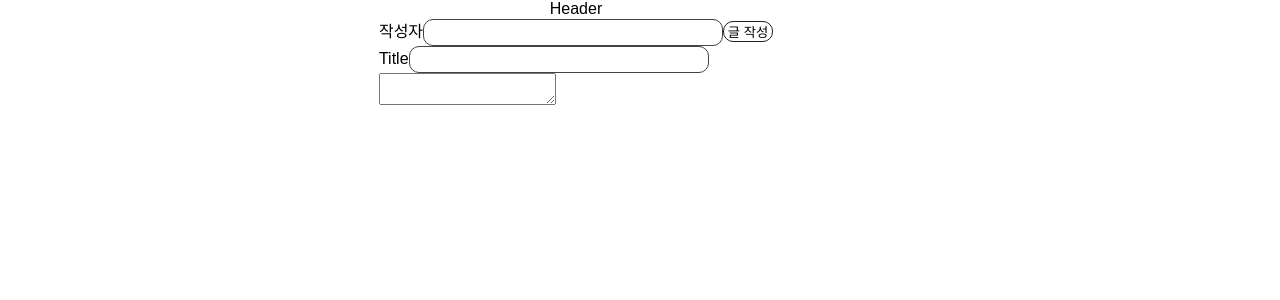
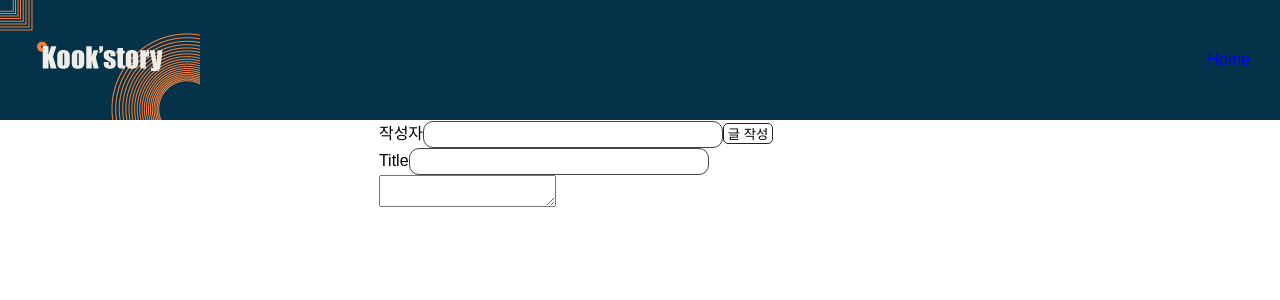
Before and after one commit to kyunghoonkook/week3_posts, a React (Create React App) app: page /post/add in a window 1280 px wide. Shown: the top 300 px of the page. Built offline with nearby package versions, Linux system fonts and the light colour scheme.

Commit message:
update Header css

```diff
--- a/db.json
+++ b/db.json
@@ -1,39 +1,11 @@
 {
   "posts": [
     {
-      "username": "saf",
-      "createdAt": 1665986859770,
-      "title": "saf",
-      "content": "sdaf",
+      "username": "ㄴㅁㄹ",
+      "createdAt": 1665987554918,
+      "title": "ㄴㅁ",
+      "content": "ㅇㄴㅁ",
       "id": 1
-    },
-    {
-      "username": "ds",
-      "createdAt": 1665986870519,
-      "title": "sdaf",
-      "content": "asf",
-      "id": 2
-    },
-    {
-      "username": "dsaf",
-      "createdAt": 1665986873392,
-      "title": "saf",
-      "content": "sdafa",
-      "id": 3
-    },
-    {
-      "username": "safdsaf",
-      "createdAt": 1665986877041,
-      "title": "safdsa",
-      "content": "fsdafsdaf",
-      "id": 4
-    },
-    {
-      "username": "d",
-      "createdAt": 1665986881231,
-      "title": "d",
-      "content": "d",
-      "id": 5
     }
   ],
   "comments": []
--- a/src/App.js
+++ b/src/App.js
@@ -37,6 +37,6 @@ function App() {
 export default App;
 
 const theme = {
-  // Header: "#F38181",
-  // Input: "#FCE38A",
+  mainC: "#043249",
+  subC: "#F17D38",
 };
--- a/src/components/Card.jsx
+++ b/src/components/Card.jsx
@@ -22,7 +22,7 @@ const Card = ({ post }) => {
         <CardContent>
           <CardContentLeft>
             <p>{post.title}</p>
-            {/* <p>{post.createdAt.toJson()}</p> */}
+            <p>{new Date(post.createdAt).toString().slice(0, 25)}</p>
           </CardContentLeft>
           <div></div>
         </CardContent>
--- a/src/components/Header.jsx
+++ b/src/components/Header.jsx
@@ -1,7 +1,33 @@
 import React from "react";
+import { Link } from "react-router-dom";
+import styled, { css } from "styled-components";
+
+import logo from "../img/main/logo.png";
 
 const Header = () => {
-  return <div>Header</div>;
+  return (
+    <StHeaderDiv>
+      <StImg src={logo} alt="logoimage" />
+      <StLink to={"/"}>Home</StLink>
+    </StHeaderDiv>
+  );
 };
 
 export default Header;
+
+const StHeaderDiv = styled.div`
+  display: flex;
+  width: 100%;
+  align-items: center;
+  justify-content: space-between;
+  background-color: ${(props) => props.theme.mainC};
+`;
+
+const StLink = styled(Link)`
+  margin-right: 30px;
+`;
+
+const StImg = styled.img`
+  width: 200px;
+  height: 120px;
+`;
--- a/src/elem/Button.jsx
+++ b/src/elem/Button.jsx
@@ -11,7 +11,7 @@ const StButton = styled.button`
   cursor: pointer;
   background-color: #fff;
   border: 1px solid #222;
-  border-radius: 10px;
+  border-radius: 5px;
 
   ${({ size }) => {
     switch (size) {
--- a/src/pages/Addpost.jsx
+++ b/src/pages/Addpost.jsx
@@ -5,10 +5,12 @@ import AddPostForm from "../features/post/AddPostForm";
 
 const Addpost = () => {
   return (
-    <Layout>
+    <>
       <Header />
-      <AddPostForm />
-    </Layout>
+      <Layout>
+        <AddPostForm />
+      </Layout>
+    </>
   );
 };
 
```
Also changed, not shown: src/img/main/logo.png (added).
